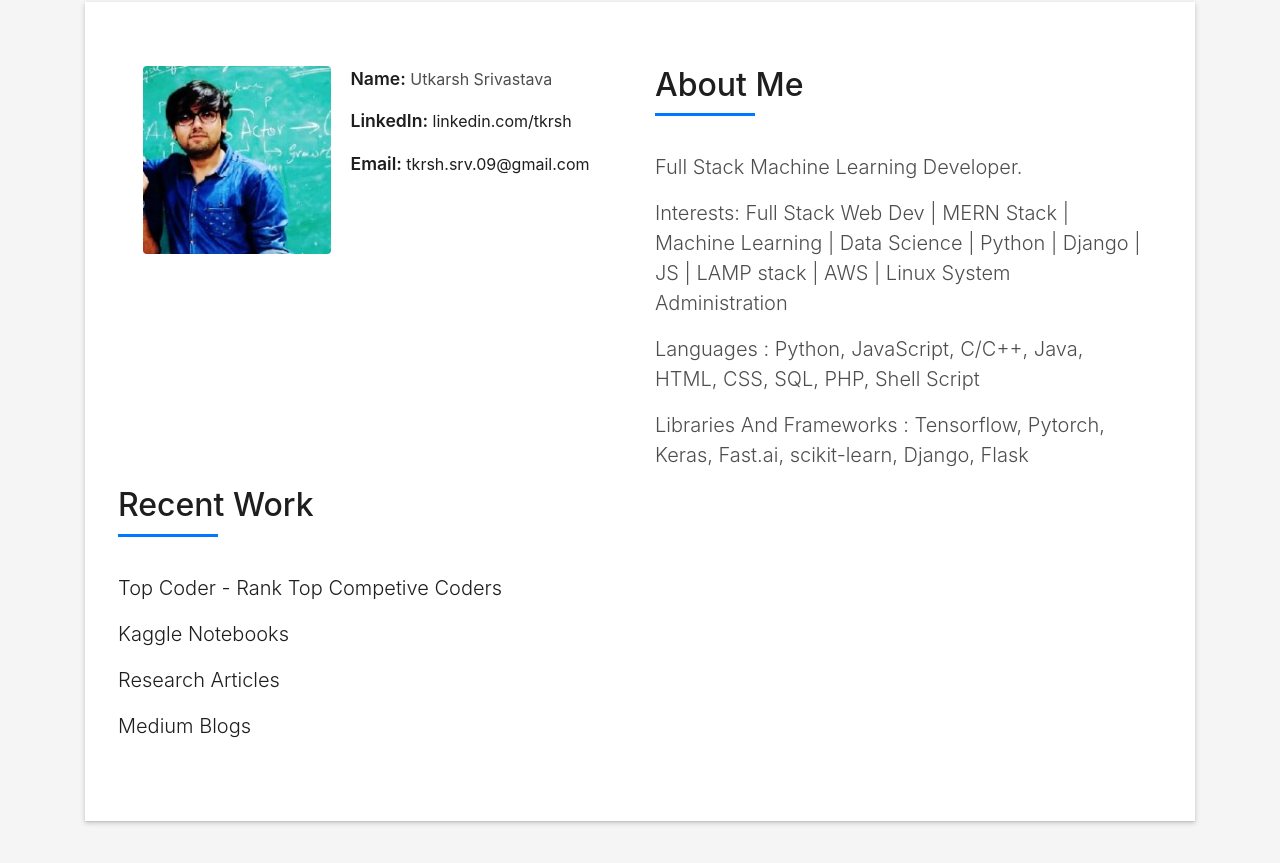
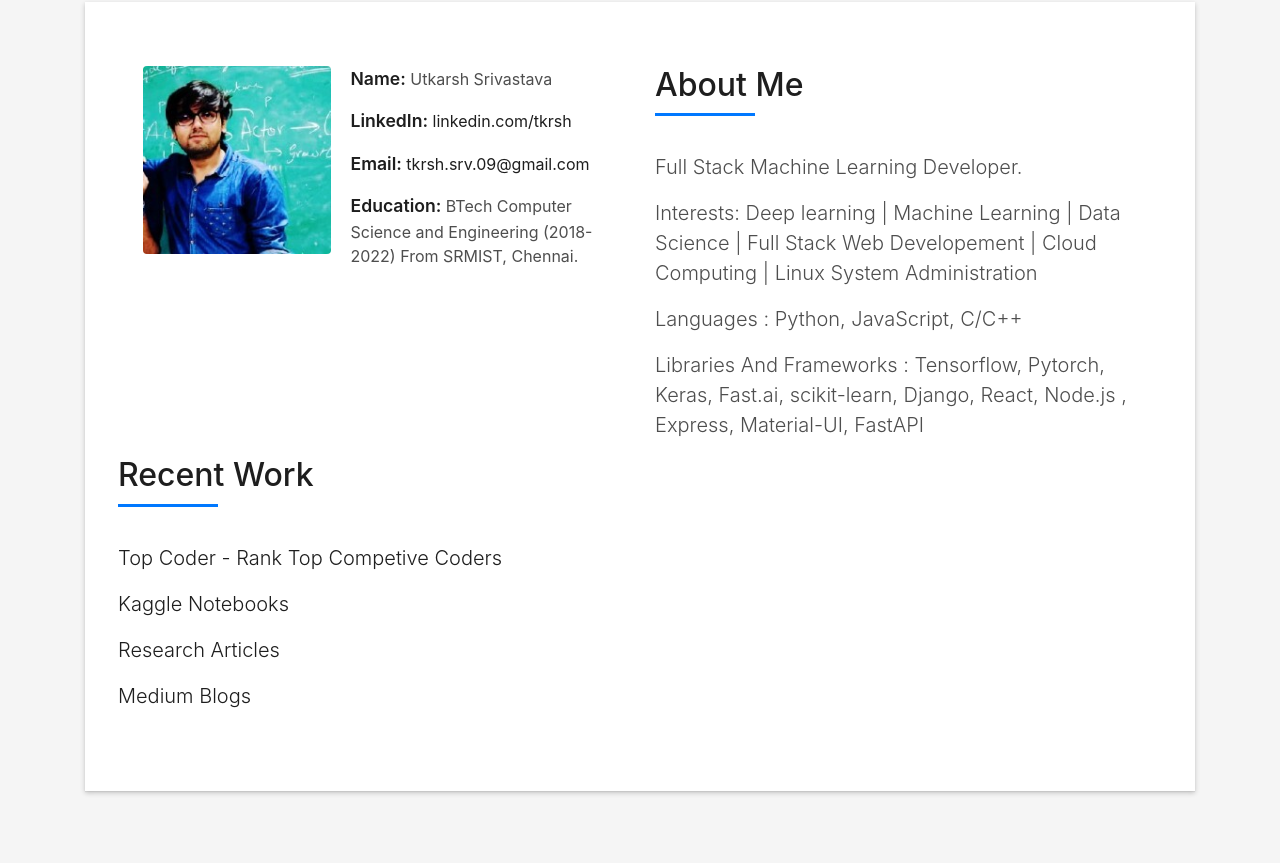
Before and after one commit to tkrsh/tkrsh.github.io, a plain HTML site: page index.html in a window 1280 px wide. Shown: the part 862-1725 px from the top of the page. After the commit the page ends 1701 px from the top, so only its background shows below. Drawn offline with Linux system fonts and the light colour scheme.

Commit message:
added components

```diff
--- a/index.html
+++ b/index.html
@@ -92,6 +92,7 @@
                                             <p><span class="title-s">LinkedIn:</span> <span><a href="https://www.linkedin.com/in/utkarsh-srivastava-tkrsh">linkedin.com/tkrsh</a></span></p>
 
                                             <p><span class="title-s">Email: </span> <span><a href="mailto:tkrsh.srv.09@gmail.com">tkrsh.srv.09@gmail.com</a></span></p>
+                                            <p><span class="title-s">Education: </span> <span><a>BTech Computer Science and Engineering  (2018-2022) From SRMIST, Chennai.</a></span></p>
 
 
 
@@ -114,20 +115,23 @@
                                     </p>
 
                                     <p class="lead">
-                                        Interests: Full Stack Web Dev | MERN Stack | Machine Learning | Data Science | Python | Django | JS | LAMP stack | AWS | Linux System Administration
+                                        Interests: Deep learning | Machine Learning | Data Science | Full Stack Web Developement | Cloud Computing |  Linux System Administration
                                     </p>
                                     <p class="lead">
-                                        Languages : Python, JavaScript, C/C++, Java, HTML, CSS, SQL, PHP, Shell Script
+                                        Languages : Python, JavaScript, C/C++
                                     </p>
 
                                     <p class="lead">
-                                        Libraries And Frameworks : Tensorflow, Pytorch, Keras, Fast.ai, scikit-learn, Django, Flask
+                                        Libraries And Frameworks : Tensorflow, Pytorch, Keras, Fast.ai, scikit-learn, Django, React, Node.js , Express, Material-UI, FastAPI
 
                                     </p>
 
 
+
+
                                 </div>
                             </div>
+
                             <div class="about-me pt-9 pt-md-19">
                                 <div class="title-box-2">
                                     <h5 class="title-left">
@@ -168,8 +172,6 @@
             </div>
         </div>
     </section>
-    <!--/ About Section End -->
-
 
 
 
```
